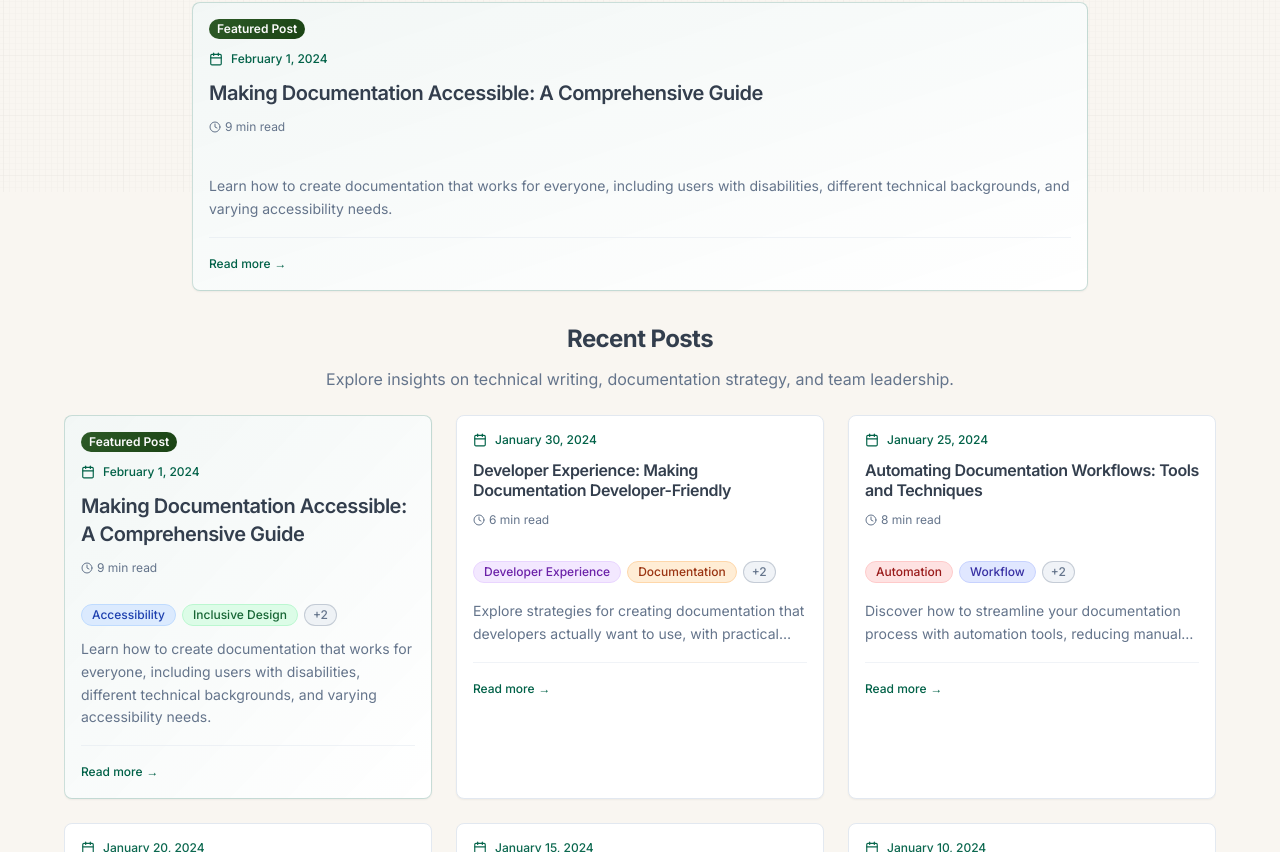
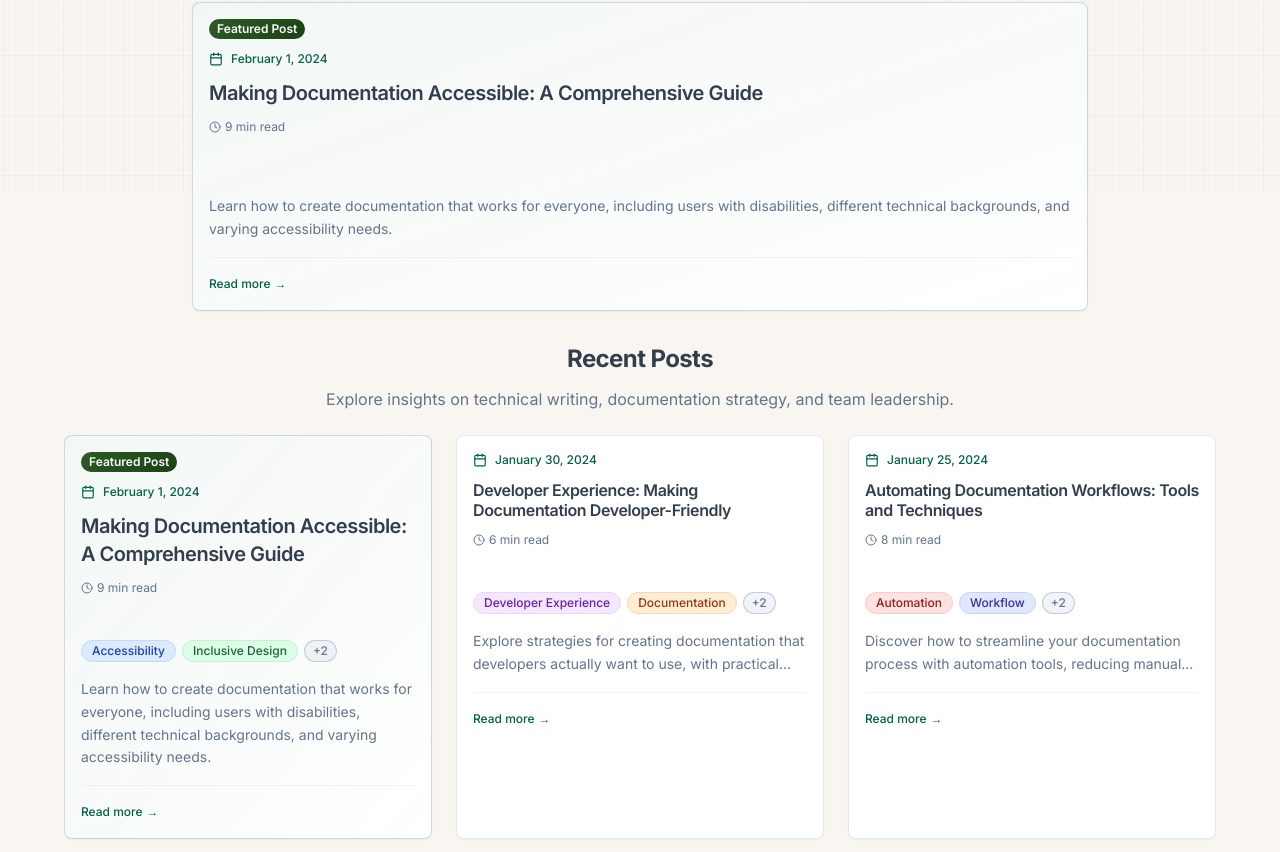
Before and after one commit to sirbonneville/docu-flow-blog, a React (Vite) app: page / in a window 1280 px wide. Shown: the part 608-1460 px from the top of the page. Built offline with nearby package versions, Linux system fonts and the light colour scheme.

Commit message:
Fix tag container layout and spacing
Ensured '+X' tag visibility, standardized vertical spacing, and improved tag container layout across all devices. Added CSS custom property for spacing. Edited `src/components/PostCard.tsx`.

```diff
--- a/src/components/PostCard.tsx
+++ b/src/components/PostCard.tsx
@@ -72,20 +72,23 @@ export const PostCard = ({ title, excerpt, date, readTime, slug, tags, featured
       </CardHeader>
 
       <CardContent className={`flex flex-col p-4 pt-3 ${featured ? '' : 'flex-grow'}`}>
-        {/* Tags Section - Responsive tag display with overflow control */}
-        <div className={`${featured ? 'mb-3' : 'h-8 mb-3 flex-shrink-0'}`}>
+        {/* Tags Section - Fixed spacing and layout */}
+        <div
+          className={`${featured ? '' : 'flex-shrink-0'}`}
+          style={{ marginTop: 'var(--tag-spacing)' }}
+        >
           {tags && tags.length > 0 && (
-            <div className="flex items-center gap-1.5 overflow-hidden h-full">
+            <div className="tag-container flex items-center gap-1.5 w-full mr-2 overflow-visible" style={{ flexWrap: 'nowrap', justifyContent: 'flex-start' }}>
               {/* Visible tags */}
               {visibleTags.map((tag) => (
                 <Tag key={tag} tag={tag} className="flex-shrink-0 whitespace-nowrap" />
               ))}
 
-              {/* Remaining count indicator */}
+              {/* Remaining count indicator - styled like regular tags */}
               {remainingCount > 0 && (
-                <span className="inline-flex items-center px-2 py-0.5 rounded-full text-xs font-medium border border-muted-foreground/30 bg-muted/50 text-muted-foreground flex-shrink-0 whitespace-nowrap">
+                <div className="inline-flex items-center px-2 py-0.5 rounded-full text-xs font-medium border border-muted-foreground/30 bg-muted/50 text-muted-foreground flex-shrink-0 whitespace-nowrap min-w-fit">
                   +{remainingCount}
-                </span>
+                </div>
               )}
             </div>
           )}
@@ -94,7 +97,7 @@ export const PostCard = ({ title, excerpt, date, readTime, slug, tags, featured
         {/* Excerpt - Different handling for featured vs regular posts */}
         <p className={`text-muted-foreground leading-relaxed text-sm mb-4 ${
           featured ? '' : 'line-clamp-2 flex-grow'
-        }`}>
+        }`} style={{ marginTop: 'var(--tag-spacing)' }}>
           {excerpt}
         </p>
 
--- a/src/index.css
+++ b/src/index.css
@@ -1,4 +1,3 @@
-
 @tailwind base;
 @tailwind components;
 @tailwind utilities;
@@ -46,6 +45,9 @@
     --space-lg: 32px;
     --space-xl: 48px;
 
+    /* Tag container spacing - consistent across all breakpoints */
+    --tag-spacing: 16px;
+
     /* Custom gradient variables for light mode */
     --gradient-subtle-bg: linear-gradient(135deg, #F7FAFC 0%, #EDF2F7 100%);
     --gradient-white-gray: linear-gradient(180deg, #FFFFFF 0%, #F7FAFC 100%);
@@ -79,6 +81,22 @@
       --space-md: 18px;
       --space-lg: 24px;
       --space-xl: 36px;
+      /* Keep tag spacing consistent across breakpoints */
+      --tag-spacing: 16px;
+    }
+  }
+
+  /* Tablet spacing - keep tag spacing consistent */
+  @media (min-width: 768px) and (max-width: 1199px) {
+    :root {
+      --tag-spacing: 16px;
+    }
+  }
+
+  /* Desktop spacing - keep tag spacing consistent */
+  @media (min-width: 1200px) {
+    :root {
+      --tag-spacing: 16px;
     }
   }
 
@@ -113,6 +131,9 @@
     --input: 0 0% 25%; /* #404040 - Neutral gray */
     --ring: 158 64% 52%; /* Bright green */
 
+    /* Tag container spacing - consistent across all breakpoints */
+    --tag-spacing: 16px;
+
     /* Custom gradient variables for dark mode - neutral grays */
     --gradient-subtle-bg: linear-gradient(135deg, #333333 0%, #2B2B2B 100%);
     --gradient-white-gray: linear-gradient(180deg, #333333 0%, #2B2B2B 100%);
@@ -146,6 +167,22 @@
       --space-md: 18px;
       --space-lg: 24px;
       --space-xl: 36px;
+      /* Keep tag spacing consistent across breakpoints */
+      --tag-spacing: 16px;
+    }
+  }
+
+  /* Tablet spacing for dark mode - keep tag spacing consistent */
+  @media (min-width: 768px) and (max-width: 1199px) {
+    .dark {
+      --tag-spacing: 16px;
+    }
+  }
+
+  /* Desktop spacing for dark mode - keep tag spacing consistent */
+  @media (min-width: 1200px) {
+    .dark {
+      --tag-spacing: 16px;
     }
   }
 }
@@ -287,3 +324,37 @@
   .mb-space-lg { margin-bottom: var(--space-lg); }
   .mb-space-xl { margin-bottom: var(--space-xl); }
 }
+
+/* Tag container layout fixes */
+@layer utilities {
+  .tag-container {
+    /* Ensure proper layout and spacing */
+    display: flex;
+    align-items: center;
+    gap: 6px;
+    flex-wrap: nowrap;
+    justify-content: flex-start;
+    overflow: visible;
+    margin-right: 8px; /* Extra space to prevent cut-off */
+    width: 100%;
+  }
+
+  /* Responsive adjustments for tag container */
+  @media (max-width: 767px) {
+    .tag-container {
+      margin-right: 12px; /* Extra margin on mobile */
+    }
+  }
+
+  @media (min-width: 768px) and (max-width: 1199px) {
+    .tag-container {
+      margin-right: 10px; /* Medium margin on tablet */
+    }
+  }
+
+  @media (min-width: 1200px) {
+    .tag-container {
+      margin-right: 8px; /* Standard margin on desktop */
+    }
+  }
+}
```
